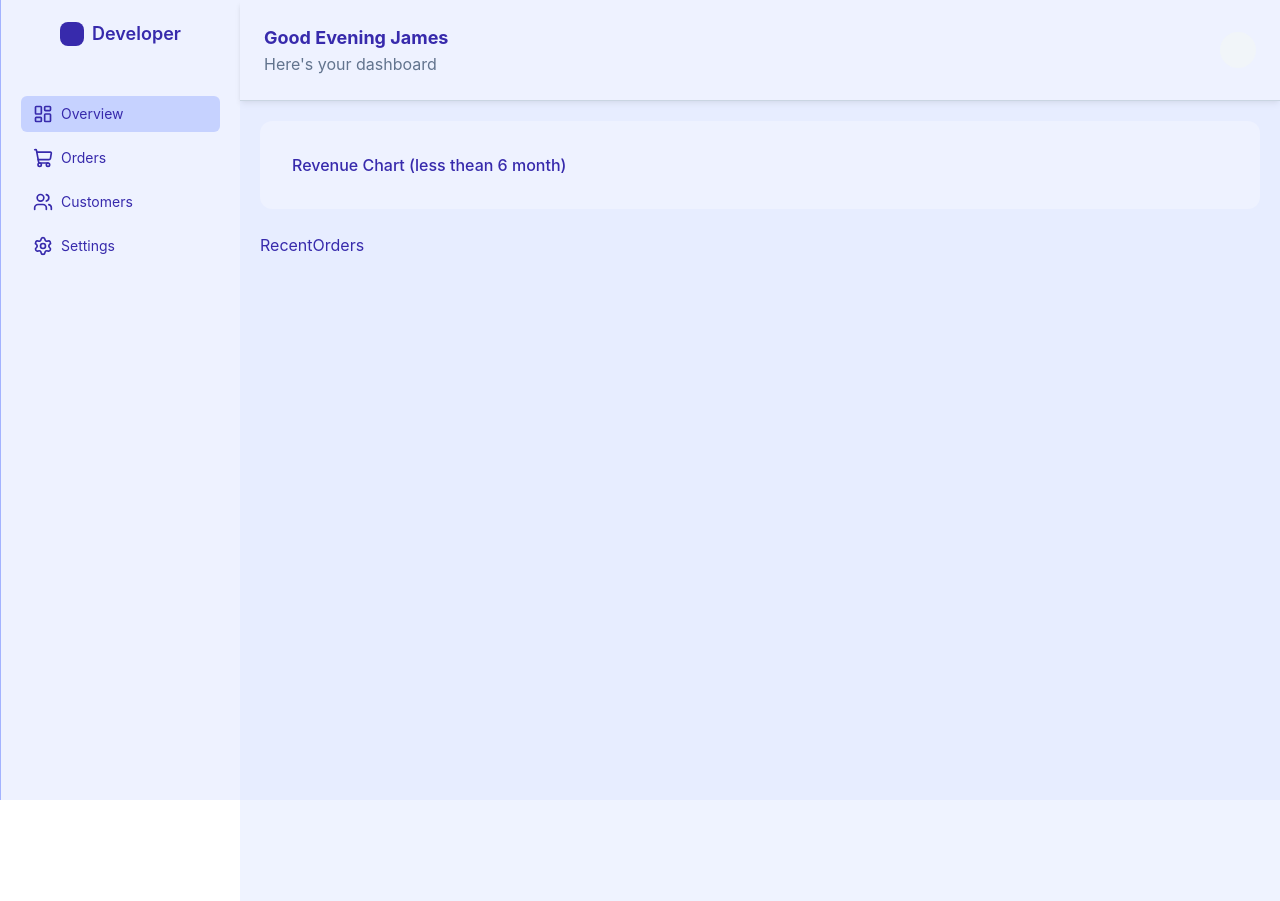
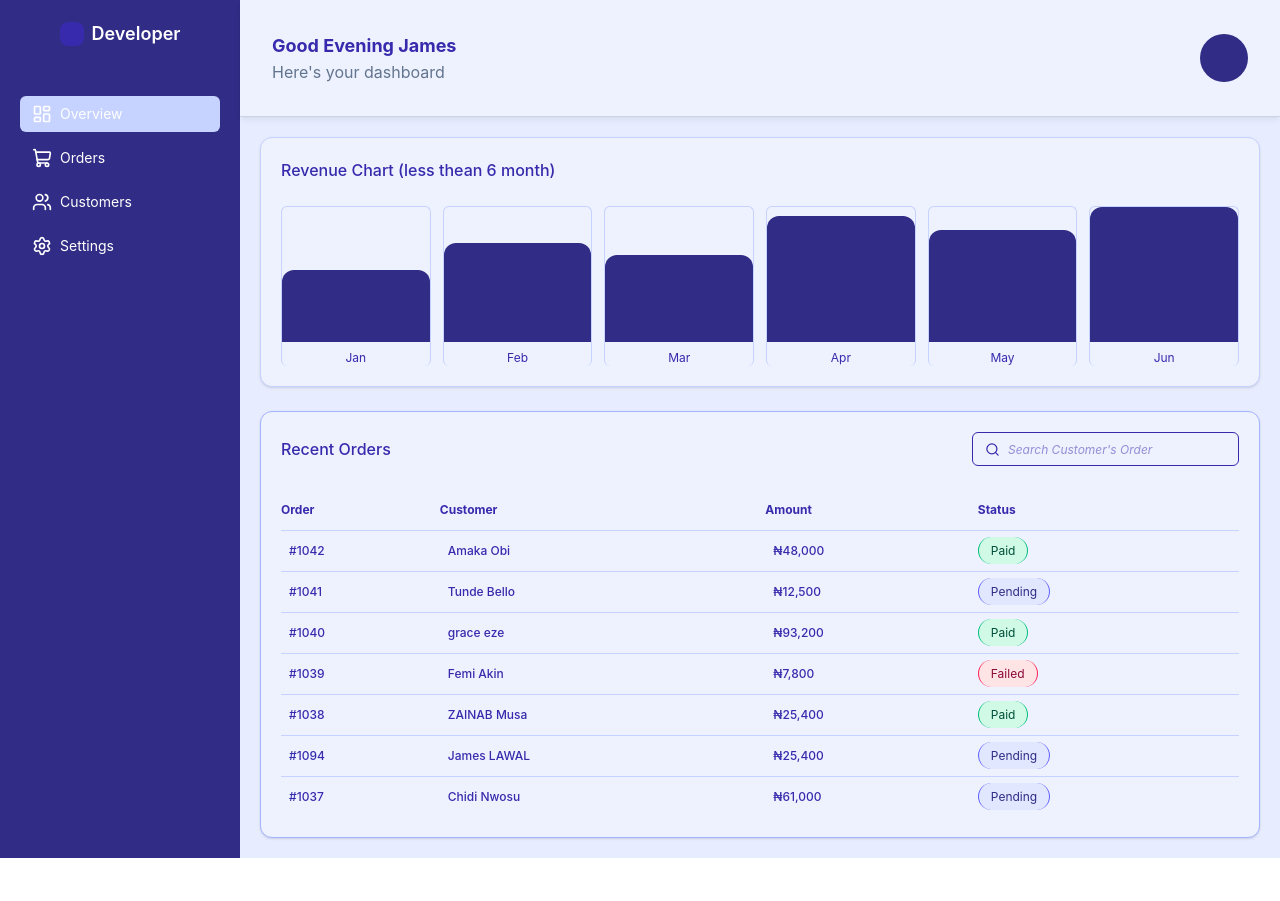
Before and after one commit to Jasgitcodes/sales-dashboard, a React (Vite) app: page / in a window 1280 px wide. After the commit the page ends 858 px from the top, so only its background shows below. Built offline with nearby package versions, Linux system fonts and the light colour scheme.

Commit message:
feat: theme-changed

```diff
--- a/src/App.jsx
+++ b/src/App.jsx
@@ -8,7 +8,7 @@ const App = () => {
   return (
     <div className='flex min-h-screen bg-indigo-50 text-indigo-800 font-sans'>
       <SideBar />
-      <div className='flex-1'>
+      <div className='flex-1 h-full'>
         <TopBar />
         <main className='h-full bg-indigo-100/50 space-y-6 p-5'>
           <RevenueChart />
--- a/src/components/RecentOrders.Jsx
+++ b/src/components/RecentOrders.Jsx
@@ -1,8 +1,70 @@
-import React from 'react'
+import { Search } from 'lucide-react'
+import React, { useState } from 'react'
+import { orders } from '../data/data'
 
 const RecentOrders = () => {
+
+    const [query, setQuery] = useState("")
+    const filtered = orders.filter((order) => order.customer.toLowerCase().includes(query.toLowerCase()))
+    const badge = {
+        paid: "px-3 py-1.5 bg-emerald-100 text-emerald-900 border-x border-emerald-500 rounded-full",
+        pending: "px-3 py-1.5 bg-indigo-100 text-indigo-900 border-x border-indigo-500 rounded-full",
+        failed: "px-3 py-1.5 bg-rose-100 text-rose-900 border-x border-rose-500 rounded-full"
+    }
+
     return (
-        <div>RecentOrders</div>
+        <div className='p-5 border bg-indigo-50 border-indigo-300 flex flex-col gap-3 rounded-xl shadow-sm '>
+            <div className='flex items-center  justify-between gap-2'>
+                <h3 className='font-medium'>Recent Orders</h3>
+                <div className='flex items-center text-sm border gap-2 px-3 py-1.5 rounded-md'>
+                    <Search size={15} />
+                    <input
+                        type="search"
+                        value={query}
+                        onChange={(e) => setQuery(e.target.value)}
+                        placeholder={`Search Customer's Order`}
+                        className=' flex-1 text-sm outline-0 placeholder:text-xs placeholder:italic'
+                    />
+                </div>
+            </div>
+
+            <table className='mt-6 '>
+                <thead className='text-xs '>
+                    <tr className='text-left p-6'>
+                        <th className='pb-3'>Order</th>
+                        <th className='pb-3'>Customer</th>
+                        <th className='pb-3'>Amount</th>
+                        <th className='pb-3'>Status</th>
+                    </tr>
+                </thead>
+                <tbody className='text-xs'>
+                    {filtered.map((order) => {
+                        const statusBadge = order.status.toLowerCase()
+                        return (
+                            <tr key={order.id} className='hover:bg-indigo-200/40 '>
+                                <td className='py-3 pl-2 font-medium border-t border-indigo-200'>{order.id}</td>
+                                <td className='py-3 pl-2 font-medium border-t border-indigo-200'>{order.customer}</td>
+                                <td className='py-3 pl-2 font-medium border-t border-indigo-200'>{order.amount}</td>
+                                <td className='py-3  border-t border-indigo-200'>
+
+                                    <span className={`${badge[statusBadge] ?? "bg-indigo-900"} text-xs`}>
+                                        {order.status}
+                                    </span>
+                                </td>
+                            </tr>
+
+
+                        )
+                    })}
+
+                    {filtered.length === 0 && (
+                        <tr>
+                            <td colSpan={4} className='py-6 font-medium text-center text-lg'>No customers match `{query}`</td>
+                        </tr>
+                    )}
+                </tbody>
+            </table>
+        </div>
     )
 }
 
--- a/src/components/RevenueChart.jsx
+++ b/src/components/RevenueChart.jsx
@@ -1,9 +1,36 @@
 import React from 'react'
+import { chartData } from '../data/data'
 
 const RevenueChart = () => {
+    const max = Math.max(...chartData.map((data) => data.value))
     return (
-        <div className='flex flex-col justify-between rounded-xl bg-indigo-50 p-8 '>
+        <div className='border border-indigo-200 rounded-xl bg-indigo-50 p-5 shadow-sm '>
             <h3 className='font-medium'>Revenue Chart (less thean 6 month)</h3>
+
+            <div className='mt-6 h-40 flex items-end justify-between gap-3'>
+
+                {chartData.map((data) => {
+                    const height = (data.value / max) * 100
+
+                    return (
+
+                        <div
+                            key={data.month}
+                            className='flex flex-1 border-t border-x border-indigo-200 rounded-md flex-col justify-end items-center gap-2 h-full'
+                        >
+                            <div
+                                className='w-full rounded-t-xl bg-indigo-900'
+                                style={{ height: `${height}%` }}
+                            >
+
+                            </div>
+                            <span className='text-xs items-center'>{data.month}</span>
+
+                        </div>
+
+                    )
+                })}
+            </div>
         </div>
     )
 }
--- a/src/components/SideBar.jsx
+++ b/src/components/SideBar.jsx
@@ -5,7 +5,7 @@ const SideBar = () => {
 
     const [active, setActive] = useState("Overview")
     return (
-        <div className='flex flex-col border-l  border-indigo-300 w-60 p-5 text-sm gap-6'>
+        <aside className='flex flex-col w-60 p-5 text-sm gap-6 bg-indigo-900 text-white'>
             <div className='flex items-center justify-center -2' >
                 <div className='w-6 h-6 mr-2  bg-indigo-800 rounded-lg'></div>
                 <h3 className='text-lg font-semibold'>Developer</h3>
@@ -27,7 +27,7 @@ const SideBar = () => {
                     )
                 })}
             </nav>
-        </div>
+        </aside>
     )
 }
 
--- a/src/components/TopBar.jsx
+++ b/src/components/TopBar.jsx
@@ -2,12 +2,12 @@ import React from 'react'
 
 const TopBar = () => {
     return (
-        <div className='flex justify-between items-center border-b border-slate-300 p-6 shadow-md'>
+        <div className='flex justify-between items-center border-b border-slate-300 p-8 shadow-md'>
             <div>
                 <h3 className='text-lg font-bold'>Good Evening James</h3>
                 <p className='text-slate-500'>Here's your dashboard</p>
             </div>
-            <div className='w-9 h-9 flex items-center  rounded-full bg-slate-100'></div>
+            <div className='w-12 h-12 flex items-center  rounded-full bg-indigo-900'></div>
         </div>
     )
 }
```
